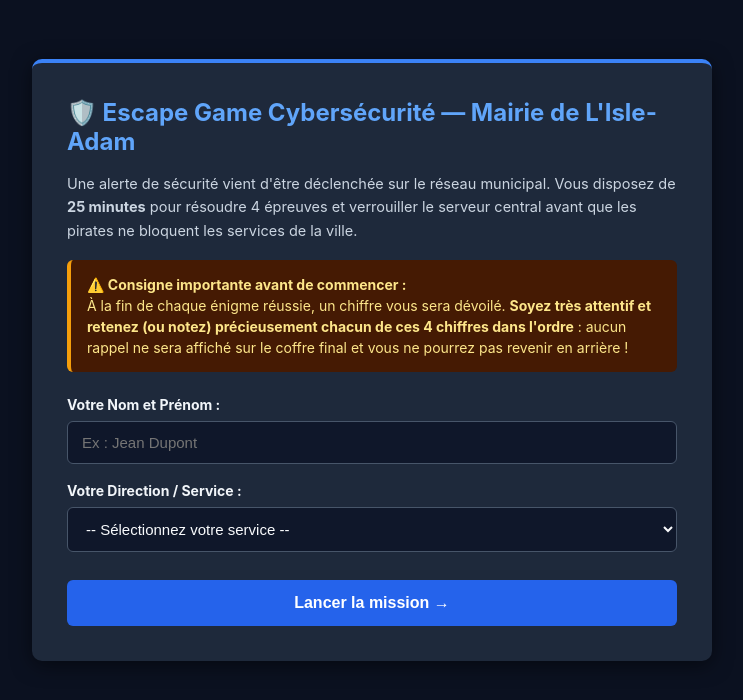
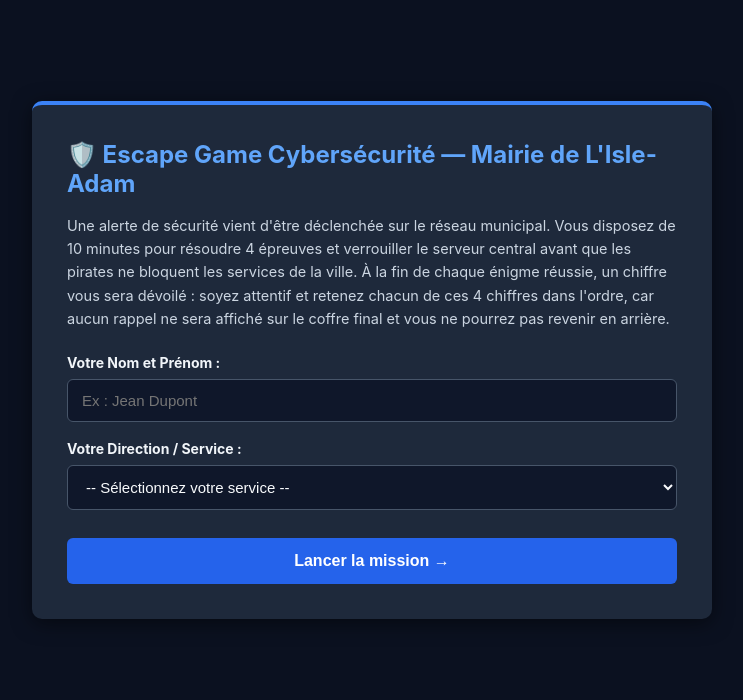
Before and after one commit to Kyotani9/escape-game-cyber, a Flask app: page / in a window 1280 px wide. Shown: the top 700 px of the page, without its empty margins (268-1011 px from the left). Run offline with Flask 3, Linux system fonts and the light colour scheme; some libraries are stand-ins or nearby versions.

Commit message:
Consigne fondue dans le texte d'accueil et chronometre passe a 10 minutes

```diff
--- a/app.py
+++ b/app.py
@@ -18,7 +18,7 @@ DATABASE_URL = os.environ.get("DATABASE_URL")
 ADMIN_USER = os.environ.get("ADMIN_USER", "admin")
 ADMIN_PASSWORD = os.environ.get("ADMIN_PASSWORD", "CyberAdam2026!")
 
-TEMPS_TOTAL_SECONDES = 25 * 60
+TEMPS_TOTAL_SECONDES = 10 * 60
 
 SERVICES_MUNICIPAUX = [
     "Accueil Castelrose",
--- a/templates/index.html
+++ b/templates/index.html
@@ -8,8 +8,7 @@
         body { font-family: -apple-system, BlinkMacSystemFont, "Segoe UI", Roboto, sans-serif; background: #0b1120; color: #f8fafc; margin: 0; padding: 25px; display: flex; justify-content: center; align-items: center; min-height: 90vh; }
         .container { max-width: 680px; width: 100%; background: #1e293b; border-radius: 10px; padding: 35px; box-shadow: 0 4px 20px rgba(0,0,0,0.5); border-top: 4px solid #3b82f6; }
         h1 { margin-top: 0; font-size: 24px; color: #60a5fa; }
-        p { color: #cbd5e1; font-size: 14.5px; line-height: 1.6; margin-bottom: 18px; }
-        .warning-box { background: #451a03; border-left: 4px solid #f59e0b; color: #fde68a; padding: 14px 16px; border-radius: 6px; font-size: 14px; line-height: 1.5; margin-bottom: 24px; }
+        p { color: #cbd5e1; font-size: 14.5px; line-height: 1.6; margin-bottom: 24px; }
         .form-group { margin-bottom: 18px; }
         label { display: block; font-size: 14px; font-weight: bold; margin-bottom: 8px; color: #f1f5f9; }
         input[type="text"], select { width: 100%; padding: 12px 14px; border-radius: 6px; border: 1px solid #475569; background: #0f172a; color: #f8fafc; font-size: 15px; }
@@ -22,13 +21,8 @@
     <div class="container">
         <h1>🛡️ Escape Game Cybersécurité — Mairie de L'Isle-Adam</h1>
         <p>
-            Une alerte de sécurité vient d'être déclenchée sur le réseau municipal. Vous disposez de <strong>25 minutes</strong> pour résoudre 4 épreuves et verrouiller le serveur central avant que les pirates ne bloquent les services de la ville.
+            Une alerte de sécurité vient d'être déclenchée sur le réseau municipal. Vous disposez de 10 minutes pour résoudre 4 épreuves et verrouiller le serveur central avant que les pirates ne bloquent les services de la ville. À la fin de chaque énigme réussie, un chiffre vous sera dévoilé : soyez attentif et retenez chacun de ces 4 chiffres dans l'ordre, car aucun rappel ne sera affiché sur le coffre final et vous ne pourrez pas revenir en arrière.
         </p>
-
-        <div class="warning-box">
-            <strong>⚠️ Consigne importante avant de commencer :</strong><br>
-            À la fin de chaque énigme réussie, un chiffre vous sera dévoilé. <strong>Soyez très attentif et retenez (ou notez) précieusement chacun de ces 4 chiffres dans l'ordre</strong> : aucun rappel ne sera affiché sur le coffre final et vous ne pourrez pas revenir en arrière !
-        </div>
 
         <form method="POST">
             <div class="form-group">
```
